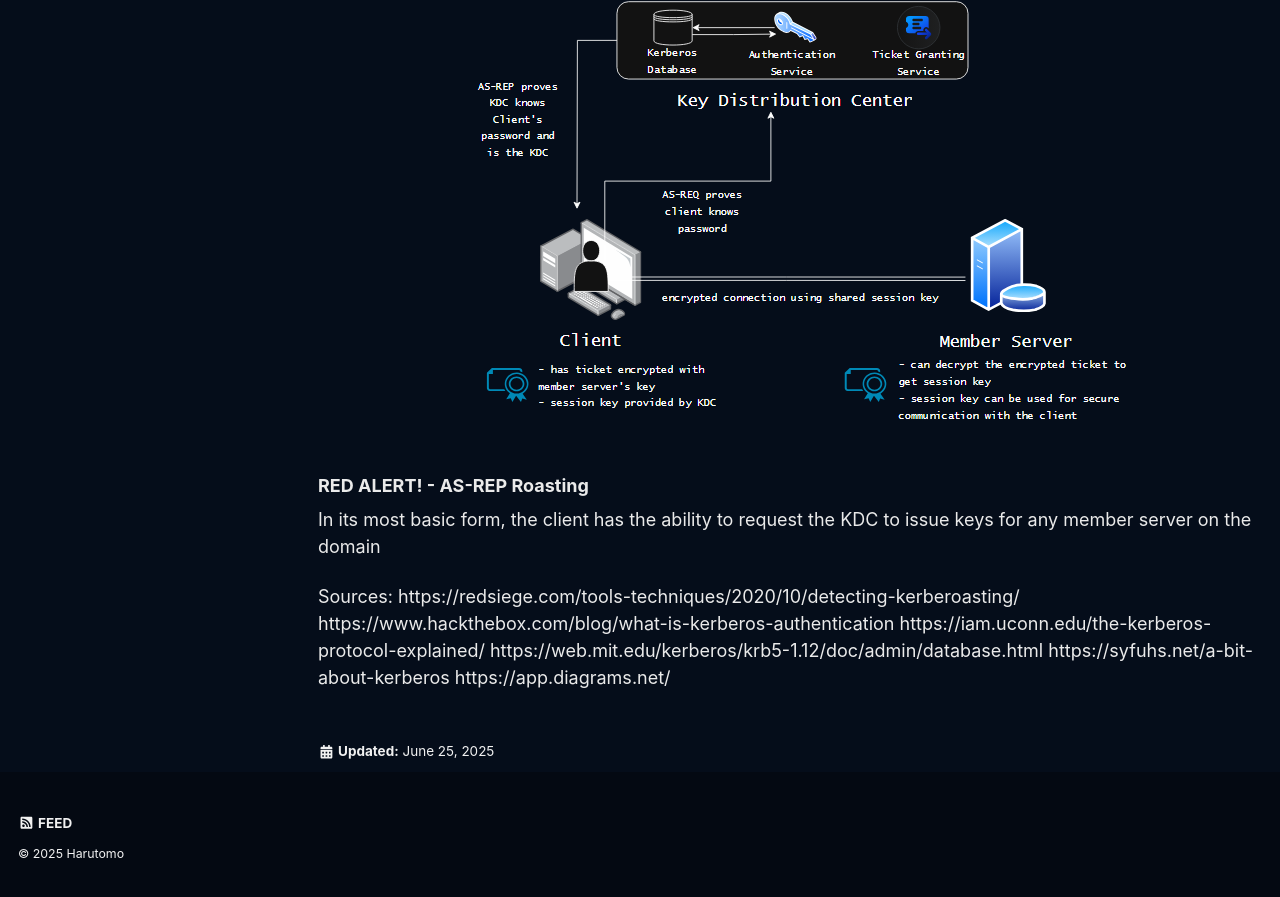
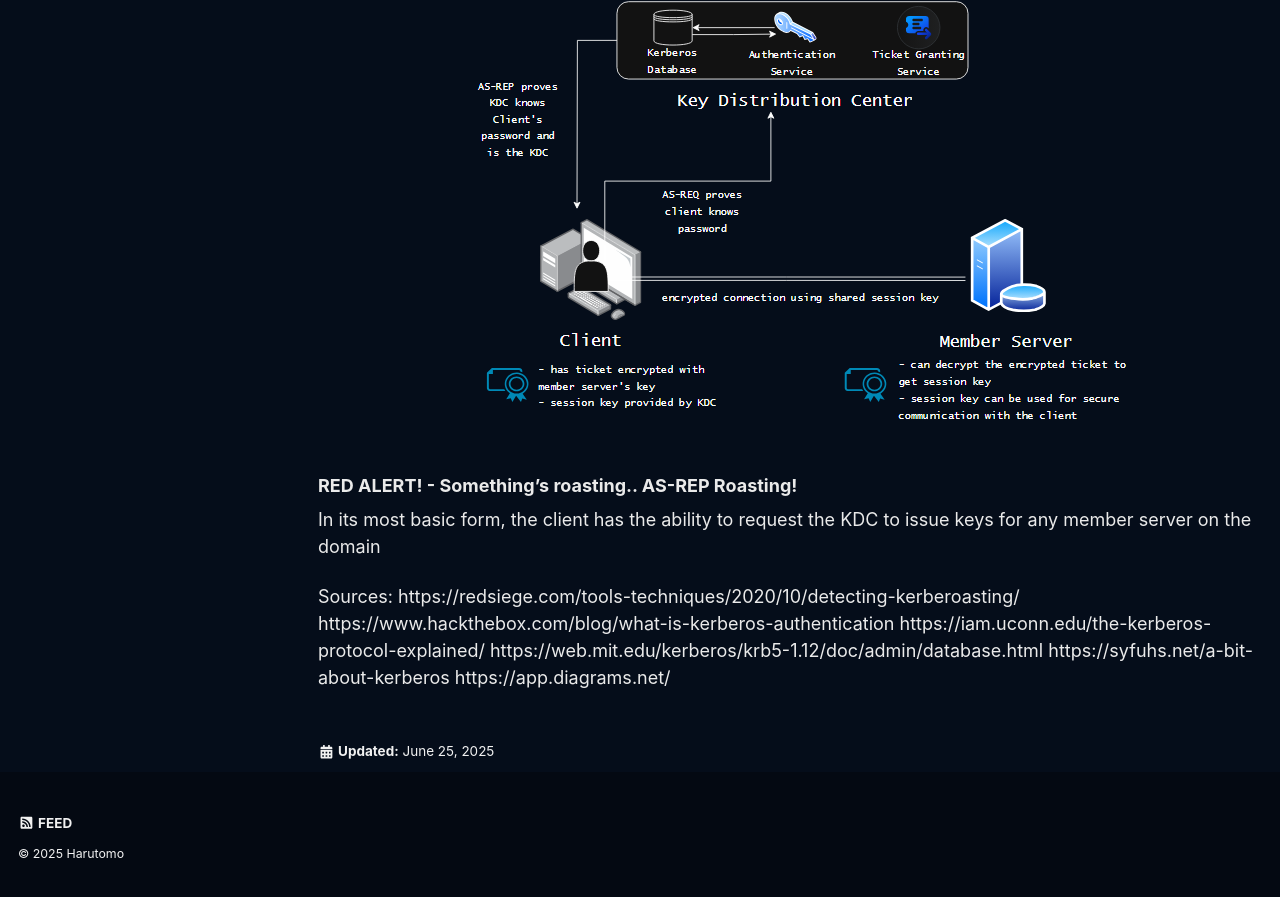
Before and after one commit to harutomo-jp/harutomo-jp.github.io, a Jekyll site: the page built from _posts/2025-06-23-Kerberoasting.md, in a window 1280 px wide and 900 px high, scrolled down 3801 px. Shown: the top 897 px of the window. Built offline with Jekyll 4.4.1, drawn with Linux system fonts in a browser that asks for light colours; cached includes are drawn as plain includes.

Commit message:
Tue, Jul 1, 2025, 1:17 PM -04:00

```diff
--- a/_posts/2025-06-23-Kerberoasting.md
+++ b/_posts/2025-06-23-Kerberoasting.md
@@ -60,7 +60,7 @@ The session key is now a shared secret that establishes trust between the client
   <img src="/assets/images/Kerberoasting/ASREQandASREPfinal.png">
 </p>
 
-### RED ALERT! - AS-REP Roasting
+### RED ALERT! - Something's roasting.. AS-REP Roasting!
 
 In its most basic form, the client has the ability to request the KDC to issue keys for any member server on the domain
 
```
